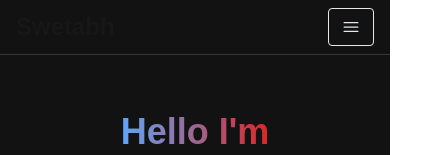
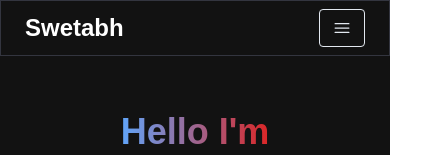
Before and after one commit to Swetabh333/Portfolio, a Next.js app: page / in a window 390 px wide. Shown: the top 155 px of the page, 436 px wide, since content can reach past the window. Built offline with nearby package versions, Linux system fonts and the light colour scheme.

Commit message:
fixed navbar

```diff
--- a/app/components/AboutSection.jsx
+++ b/app/components/AboutSection.jsx
@@ -78,7 +78,7 @@ const AboutSection = () => {
           <div className="flex flex-col">
             <h2 className="text-4xl font-bold mb-4">About Me</h2>
             <p className="text-base lg:text-lg mb-6">
-            I am a backend developer and O specialize in building robust, scalable back-end systems using technologies like Go, Node.js, Docker, MySQL, PostgreSQL, MongoDB, and Redis. With experience in front-end frameworks like React.js and Next.js, I integrate seamless user experiences. Proficient in tools such as Git, Docker, and Linux, and skilled in languages including Go, JavaScript, TypeScript, and SQL, I create innovative solutions to drive business growth.
+            I am a backend developer and I specialize in building robust, scalable back-end systems using technologies like Go, Node.js, Docker, MySQL, PostgreSQL, MongoDB, and Redis. With experience in front-end frameworks like React.js and Next.js, I integrate seamless user experiences. Proficient in tools such as Git, Docker, and Linux, and skilled in languages including Go, JavaScript, TypeScript, and SQL, I create innovative solutions to drive business growth.
             </p>
 
           </div>
--- a/app/components/MenuOverlay.jsx
+++ b/app/components/MenuOverlay.jsx
@@ -8,7 +8,7 @@ const MenuOverlay = ({ links }) => {
         links.map((link,index)=>(
             <li key={index}>
 
-                <NavLink href={link.href} title ={link.title} />
+                <NavLink href={link.path} title ={link.title} />
             </li>
         ))
       }
--- a/app/components/Navbar.jsx
+++ b/app/components/Navbar.jsx
@@ -1,63 +1,67 @@
 "use client";
-import NavLink from './NavLink'
-import Link from 'next/link'
-import { useState } from 'react';
-import {Bars3Icon, XMarkIcon} from "@heroicons/react/24/solid"
-import MenuOverlay from './MenuOverlay';
+import Link from "next/link";
+import React, { useState } from "react";
+import NavLink from "./NavLink";
+import { Bars3Icon, XMarkIcon } from "@heroicons/react/24/solid";
+import MenuOverlay from "./MenuOverlay";
 
 const navLinks = [
   {
-        title:"About",
-        href:"#about",
+    title: "About",
+    path: "#about",
   },
   {
-        title:"Projects",
-        href:"#projects",
+    title: "Projects",
+    path: "#projects",
   },
   {
-        title:"Contact",
-        href:"#contact",
+    title: "Contact",
+    path: "#contact",
   },
-
-]
+];
 
 const Navbar = () => {
-    const [navbarOpen,setNavbarOpen] = useState(false);
+  const [navbarOpen, setNavbarOpen] = useState(false);
+
   return (
-    <nav className="fixed mx-auto border-b border-[#33353F] top-0 left-0 right-0 z-10 bg-[#121212] bg-opacity-100">
-      <div className="flex container lg:py-4 flex-wrap items-center justify-between mx-auto px-4 py-2">
-        <Link href={"/"} className="text-2xl md:text-5xl y=text-white font-semibold">Swetabh</Link>
-        <div className="block md:hidden">
-            {
-            !navbarOpen? (
-                <button  onClick={()=>{setNavbarOpen(true)}} className="text-slate-200 flex items-center px-3 py-2 border rounded text-slate-200 hover:text-white hover:border-white">
-                    <Bars3Icon className="h-5 w-5"></Bars3Icon>
+    <nav className="fixed mx-auto border border-[#33353F] top-0 left-0 right-0 z-10 bg-[#121212] bg-opacity-100">
+      <div className="flex container lg:py-4 flex-wrap items-center justify-between mx-auto px-6 py-2">
+        <Link
+          href={"/"}
+          className="text-2xl md:text-5xl text-white font-semibold"
+        >
+          Swetabh
+        </Link>
+        <div className="mobile-menu block md:hidden">
+          {!navbarOpen ? (
+            <button
+              onClick={() => setNavbarOpen(true)}
+              className="flex items-center px-3 py-2 border rounded border-slate-200 text-slate-200 hover:text-white hover:border-white"
+            >
+              <Bars3Icon className="h-5 w-5" />
             </button>
           ) : (
-                <button onClick={()=>{setNavbarOpen(false)}} className="text-slate-200 flex items-center px-3 py-2 border rounded text-slate-200 hover:text-white hover:border-white">
+            <button
+              onClick={() => setNavbarOpen(false)}
+              className="flex items-center px-3 py-2 border rounded border-slate-200 text-slate-200 hover:text-white hover:border-white"
+            >
               <XMarkIcon className="h-5 w-5" />
             </button>
-            )
-        }</div>
+          )}
+        </div>
         <div className="menu hidden md:block md:w-auto" id="navbar">
-            <ul className="flex p-4 md:p-0 md:flex-row md:space-x-8">
-                {
-                    navLinks.map((link,index)=>{
-                        return(
+          <ul className="flex p-4 md:p-0 md:flex-row md:space-x-8 mt-0">
+            {navLinks.map((link, index) => (
               <li key={index}>
-                                <NavLink href={link.href} title={link.title} />
+                <NavLink href={link.path} title={link.title} />
               </li>
-                        )
-                    })
-                }
+            ))}
           </ul>
         </div>
       </div>
-      {
-        navbarOpen ? <MenuOverlay links={navLinks} /> : null
-      }
+      {navbarOpen ? <MenuOverlay links={navLinks} /> : null}
     </nav>
-  )
-}
+  );
+};
 
-export default Navbar
+export default Navbar;
--- a/app/components/TabButton.jsx
+++ b/app/components/TabButton.jsx
@@ -7,7 +7,7 @@ const TabButton = ({ active, selectTab, children }) => {
   return (
     <button onClick={selectTab}>
       <p
-        className={`mr-3 w-28 md:w-32 text-left pl-2 font-semibold hover:text-white ${buttonClasses}`}
+        className={` md:mr-3 mr-4 w-auto md:w-32 text-left px-2 font-semibold hover:text-white ${buttonClasses}`}
       >
         {children}
       </p>
```
Lines whose indentation alone changed are shown as unchanged.
